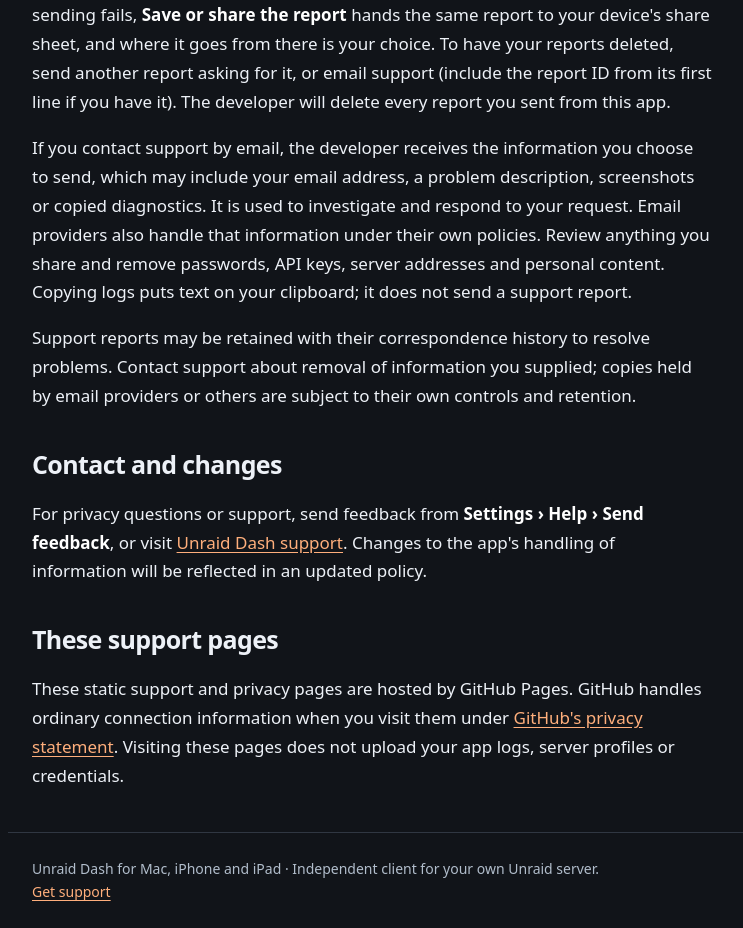
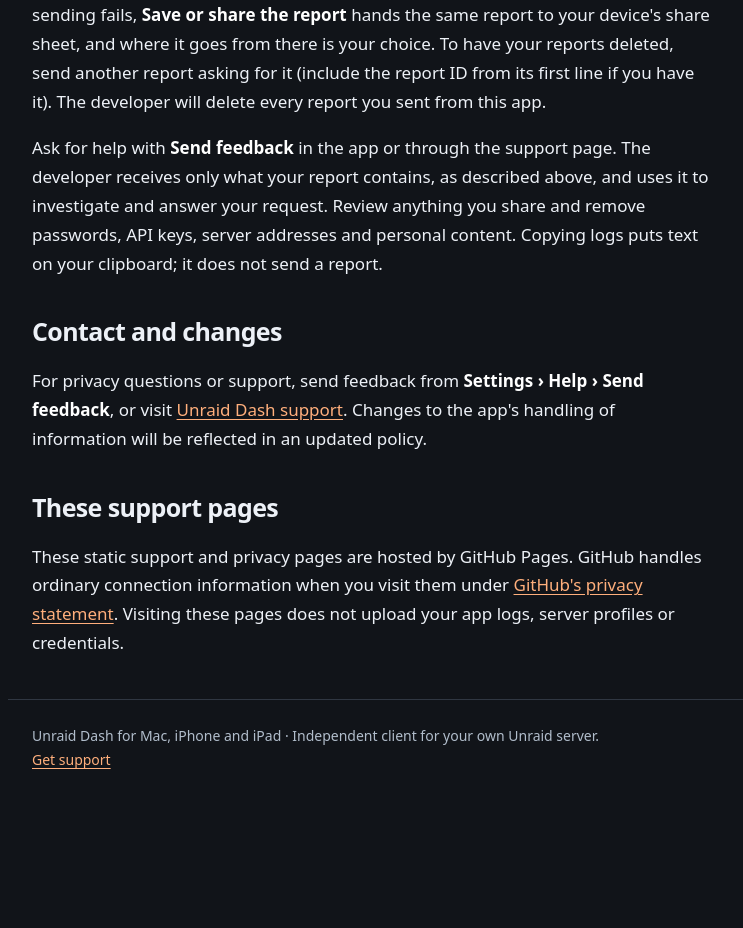
Before and after one commit to SequoyahGeber/unraid-dash-support, a plain HTML site: page privacy.html in a window 1280 px wide. Shown: the part 3274-4202 px from the top of the page, without its empty margins (222-965 px from the left). After the commit the page ends 4070 px from the top, so only its background shows below. Drawn offline with Linux system fonts and the light colour scheme.

Commit message:
docs: report removal by Send feedback only; no email support wording (D-121)
Co-Authored-By: Claude Opus 5.5 <noreply@anthropic.com>

```diff
--- a/privacy.html
+++ b/privacy.html
@@ -20,9 +20,8 @@
 <p>You can edit or remove saved logins in Settings. <strong>Sign out of all web UIs</strong> clears website data for the selected server. Clearing data for a host affects web UIs on that host, including other ports. Deleting a server requests removal of its credentials, certificate pins, snapshot and web data, and removes its profile. A deletion marker containing the profile identifier and deletion time is retained in profile storage to prevent an older synced copy from restoring the server. Removal can be affected by storage errors or sync availability; Apple controls sync and backup retention. Removing an app profile does not delete data or revoke an API key on your Unraid server. Revoke server credentials through the server when needed.</p>
 <h2>Information you choose to share for support</h2>
 <p><strong>Send feedback in the app.</strong> The app sends a feedback report only when you choose <strong>Send</strong> after reviewing the whole report; it never sends one on its own. You can open the form from Settings › Help, from the Help menu on a Mac, or by shaking an iPhone or iPad. A report contains what it's about, your message, the screen you were on and how you opened the form (for example "Docker · opened from the Help menu"), and the app version and build. If you leave <strong>Include diagnostic info</strong> on, it also contains your device model and system version, a few facts about the app's state (such as its version, free disk space, locale and time zone), crash and freeze reports from the last 14 days, the app's activity journal from the last three days, and up to the last hour of Unraid Dash's own log entries. Those entries already hide private values, and the app removes web addresses, IP addresses, local and Tailscale host names, file paths, quoted names, your servers' names and long key-like strings again before building the report. You can also attach a screenshot of the screen you were on. It is off unless you turn it on, isn't offered when you open the form from Settings, and is never taken while the app is locked. A screenshot can show server addresses or web UI content, so check it on the review screen before sending. Credentials are never included.</p>
-<p>The report is saved through Apple's CloudKit as a record in the public database of the app's iCloud container, <code>iCloud.com.sequoyahgeber.unraiddash</code>. Despite the name, other people cannot read records there: its security settings let anyone signed in to iCloud create a report, and only the developer can read reports. iCloud stores the record with the time it was saved and an identifier for your iCloud account that is specific to this app; that identifier does not give the developer your name or email address. Apple's App Privacy label lists this identifier as a User ID. Reports are used to investigate and fix problems. Reports are deleted once dealt with, and at the latest 12 months after they are sent. Apple handles the record under its iCloud terms. The app does not keep a copy after sending. If you close the form without sending, the unsent report stays in the app until you send or discard it, or the app quits. If sending fails, <strong>Save or share the report</strong> hands the same report to your device's share sheet, and where it goes from there is your choice. To have your reports deleted, send another report asking for it, or email support (include the report ID from its first line if you have it). The developer will delete every report you sent from this app.</p>
-<p>If you contact support by email, the developer receives the information you choose to send, which may include your email address, a problem description, screenshots or copied diagnostics. It is used to investigate and respond to your request. Email providers also handle that information under their own policies. Review anything you share and remove passwords, API keys, server addresses and personal content. Copying logs puts text on your clipboard; it does not send a support report.</p>
-<p>Support reports may be retained with their correspondence history to resolve problems. Contact support about removal of information you supplied; copies held by email providers or others are subject to their own controls and retention.</p>
+<p>The report is saved through Apple's CloudKit as a record in the public database of the app's iCloud container, <code>iCloud.com.sequoyahgeber.unraiddash</code>. Despite the name, other people cannot read records there: its security settings let anyone signed in to iCloud create a report, and only the developer can read reports. iCloud stores the record with the time it was saved and an identifier for your iCloud account that is specific to this app; that identifier does not give the developer your name or email address. Apple's App Privacy label lists this identifier as a User ID. Reports are used to investigate and fix problems. Reports are deleted once dealt with, and at the latest 12 months after they are sent. Apple handles the record under its iCloud terms. The app does not keep a copy after sending. If you close the form without sending, the unsent report stays in the app until you send or discard it, or the app quits. If sending fails, <strong>Save or share the report</strong> hands the same report to your device's share sheet, and where it goes from there is your choice. To have your reports deleted, send another report asking for it (include the report ID from its first line if you have it). The developer will delete every report you sent from this app.</p>
+<p>Ask for help with <strong>Send feedback</strong> in the app or through the support page. The developer receives only what your report contains, as described above, and uses it to investigate and answer your request. Review anything you share and remove passwords, API keys, server addresses and personal content. Copying logs puts text on your clipboard; it does not send a report.</p>
 <h2>Contact and changes</h2>
 <p>For privacy questions or support, send feedback from <strong>Settings › Help › Send feedback</strong>, or visit <a href="https://sequoyahgeber.github.io/unraid-dash-support/">Unraid Dash support</a>. Changes to the app's handling of information will be reflected in an updated policy.</p>
 <h2>These support pages</h2>
```
